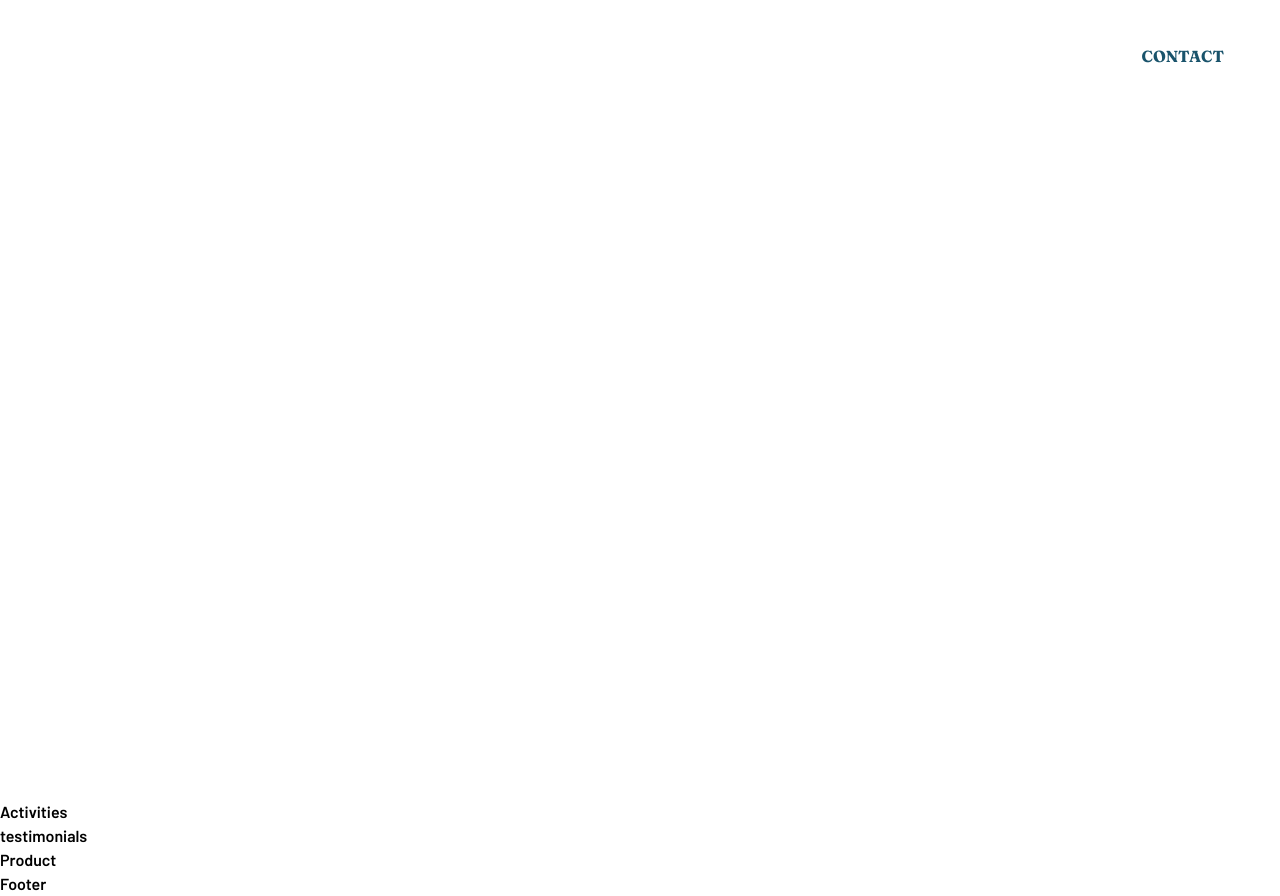
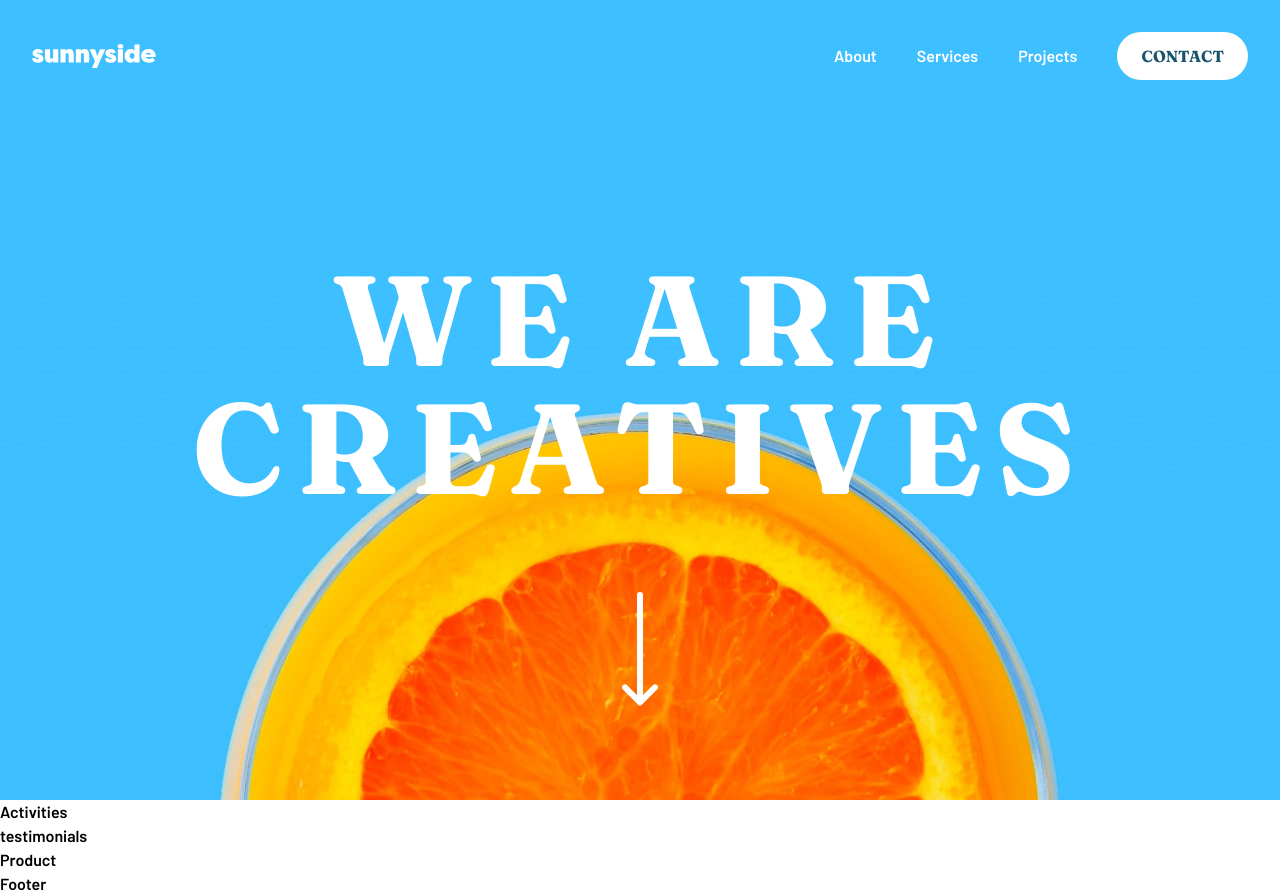
Before and after one commit to gracebir/sunside-challenge, a React (Vite) app: page / in a window 1280 px wide. Built offline with nearby package versions, Linux system fonts and the light colour scheme.

Commit message:
hero background styles

```diff
--- a/src/index.css
+++ b/src/index.css
@@ -20,3 +20,19 @@
         --dark-moderate-cyan: hsl(168, 34%, 41%);
     }
 }
+
+.hero-bg{
+    background-image: url('./assets/mobile/image-header.jpg');
+    background-size: cover;
+    background-repeat: no-repeat;
+    background-position: center;
+}
+
+@media screen and (min-width:40rem) {
+    .hero-bg{
+        background-image: url('./assets/desktop/image-header.jpg');
+        background-size: cover;
+        background-repeat: no-repeat;
+        background-position: center;
+    }
+}
```
